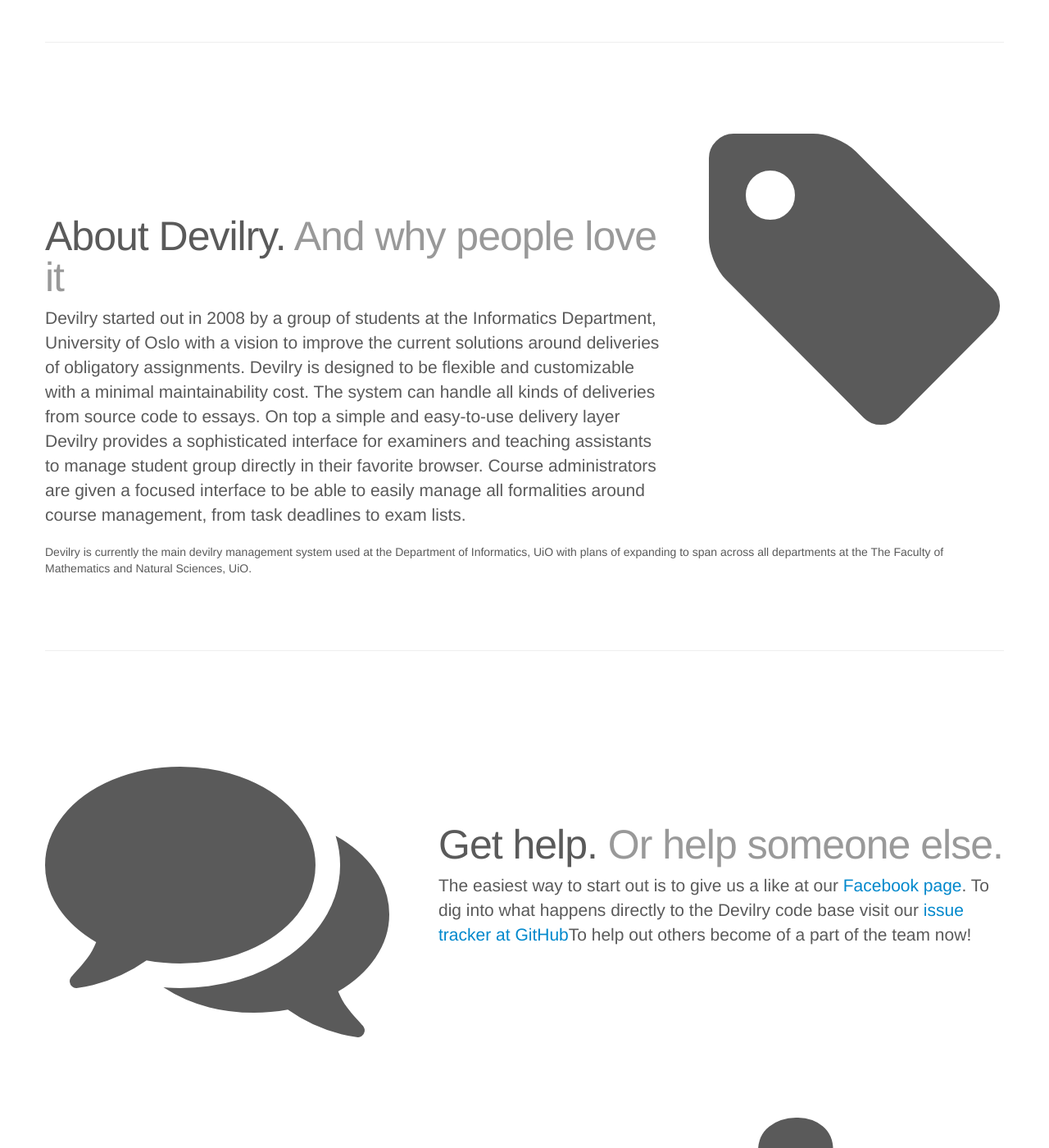
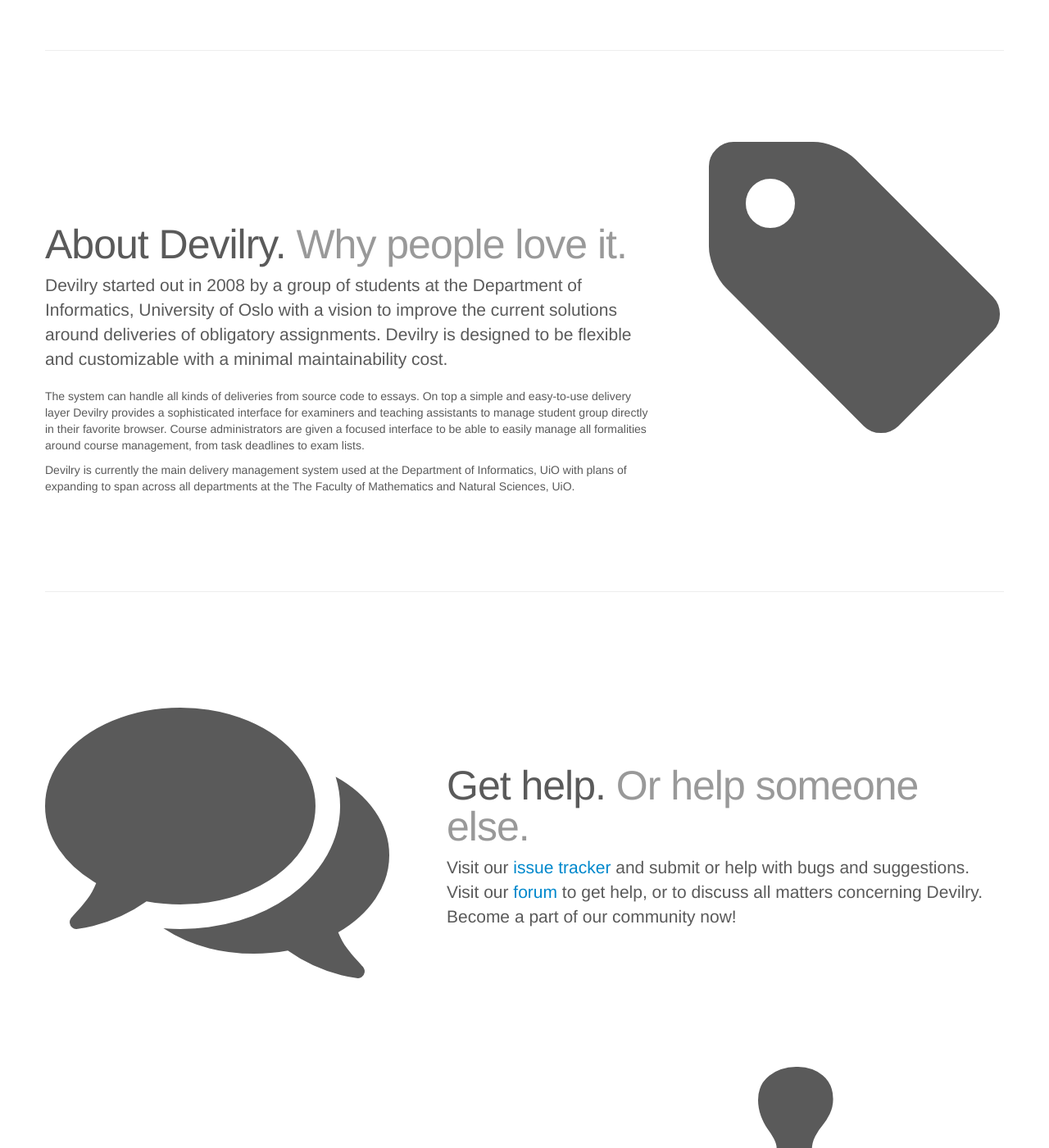
Before and after one commit to devilry/devilry.github.com, a Jekyll site: the page built from index.html, in a window 1280 px wide and 1400 px high, scrolled down 1467 px. Shown: the whole window at 82% size. Built offline with Jekyll 4.4.1, drawn with Linux system fonts in a browser that asks for light colours; some of the changed text lies outside the part shown.

Commit message:
Tuned text and styles (#432).

```diff
--- a/index.html
+++ b/index.html
@@ -1,6 +1,10 @@
 ---
 layout: base
 title: Devilry
+forumurl: https://groups.google.com/forum/#!forum/devilry-help
+forumnewtopicurl: https://groups.google.com/forum/#!newtopic/devilry-help
+issuetrackerurl: https://groups.google.com/forum/#!newtopic/devilry-help
+facebookurl: https://www.facebook.com/DevilryProsjektet
 ---
 
 <!-- NAVBAR
@@ -130,16 +134,27 @@
 
     <div class="featurette" id="social">
         <div class="featurette-graphics">
-            <div class="fb-like-box" data-href="https://www.facebook.com/DevilryProsjektet" data-width="300" data-height="400" data-show-faces="true" data-stream="false" data-show-border="false" data-header="false"></div>
+            <div class="fb-like-box stacked-box" data-href="{{ page.facebookurl }}" data-width="300" data-height="320" data-show-faces="true" data-stream="false" data-show-border="true" data-header="false"></div>
+            <a class="stacked-box btn btn-success btn-large" href="https://github.com/devilry/devilry-django/issues/new">
+                <i class="icon-github"></i>
+                Submit an issue
+                <small>improvements, new features or bugs</small>
+            </a>
+            <a class="stacked-box btn btn-success btn-large" href="https://groups.google.com/forum/#!newtopic/devilry-help">
+                <i class="icon-edit"></i>
+                Create a forum topic
+                <small>discuss all matters concerning Devilry</small>
+            </a>
         </div>
 
         <h2>Get involved. <span class="muted">Join a open and friendly community.</span></h2>
         <p class="lead">
             Join us
-            on <a href="https://www.facebook.com/DevilryProsjektet">Facebook</a>. We
+            on <a href="{{ page.facebookurl }}">Facebook</a>. We
             appreciate comments and guiding input from the community.
-            Suggest improvements and report bugs through our <a href="https://github.com/devilry/devilry-django/issues?state=open">issue
-            tracker at GitHub.</a>
+            Suggest improvements and report bugs through our
+            <a href="{{ page.issuetrackerurl }}">issue tracker</a>,
+            or discuss broader topics in our <a href="{{ page.forumurl }}">Forum</a>.
         </p>
         <p>
           There are many ways to contribute to the
@@ -153,8 +168,6 @@
             tasks for students, teachers and administrators. No
             contribution is considered to small.
         </p>
-        <p><a class="btn btn-info"
-        href="https://github.com/devilry/devilry-django/issues/new">Give Feedback</a></p>
     </div>
 
     <hr class="featurette-divider" id="about">
@@ -162,32 +175,45 @@
     <div class="featurette" id="">
         <div class="featurette-graphics">
             <!--<img alt="Devilry logo" src="devilrylogo-large.png"/>-->
-            <i class="icon-tag marketing-huge-icon"></i>
+            <i class="icon-tag featurette-huge-icon"></i>
         </div>
-        <h2>About Devilry. <span class="muted">And why people love it</span></h2>
+        <h2>About Devilry. <span class="muted">Why people love it.</span></h2>
 
- <p class="lead">Devilry started out in 2008 by a group of students at the Informatics Department, University of Oslo with a vision to improve the current solutions around deliveries of obligatory assignments. Devilry is designed to be flexible and customizable with a minimal maintainability cost. The system can handle all kinds of deliveries from source code to essays. On top a simple and easy-to-use delivery layer Devilry provides a sophisticated interface for examiners and teaching assistants to manage student group directly in their favorite browser. Course administrators are given a focused interface to be able to easily manage all formalities around course management, from task deadlines to exam lists. </p>
-<p>
- Devilry is currently the main devilry management system used at the Department of Informatics, UiO with plans of expanding to span across all departments at the The Faculty of Mathematics and Natural Sciences, UiO.</p>
+        <p class="lead">Devilry started out in 2008 by a group of students at
+        the Department of Informatics, University of Oslo with a vision to improve
+        the current solutions around deliveries of obligatory assignments.
+        Devilry is designed to be flexible and customizable with a minimal
+        maintainability cost.
+        </p>
+        <p>The system can handle all kinds of deliveries
+        from source code to essays. On top a simple and easy-to-use delivery
+        layer Devilry provides a sophisticated interface for examiners and
+        teaching assistants to manage student group directly in their favorite
+        browser. Course administrators are given a focused interface to be able
+        to easily manage all formalities around course management, from task
+        deadlines to exam lists.</p>
+        <p>Devilry is currently the main delivery management system used at the
+        Department of Informatics, UiO with plans of expanding to span across
+        all departments at the The Faculty of Mathematics and Natural Sciences,
+        UiO.</p>
     </div>
 
     <hr class="featurette-divider">
 
     <div class="featurette" id="help">
-      <div class="featurette-graphics-left">
-        <!--<img alt="Devilry logo" src="devilrylogo-large.png"/>-->
-        <i class="icon-comments marketing-huge-icon"></i>
-      </div>
+        <div class="featurette-graphics featurette-graphics-left">
+            <i class="icon-comments featurette-huge-icon"></i>
+        </div>
       <h2>Get help. <span class="muted">Or help someone else.</span></h2>
 
 
       <p class="lead">
-        The easiest way to start out is to give us a like at our
-        <a href="https://www.facebook.com/DevilryProsjektet">Facebook page</a>. To dig into what happens directly to the
-        Devilry code base visit
-        our <a href="https://github.com/devilry/devilry-django/issues?state=open">issue
-        tracker at GitHub</a>To help
-        out others become of a part of the team now!
+          <!--The easiest way to start out is to give us a like at our-->
+          <!--<a href="{{ page.facebookurl }}">Facebook page</a>.-->
+          Visit our <a href="{{ page.issuetrackerurl }}">issue tracker</a>
+          and submit or help with bugs and suggestions. Visit our
+          <a href="{{ page.forumurl }}">forum</a> to get help, or to discuss
+          all matters concerning Devilry. Become a part of our community now!
       </p>
 
     </div>
@@ -195,33 +221,23 @@
     <div class="featurette" id="developer">
         <div class="featurette-graphics">
             <!--<img alt="Devilry logo" src="devilrylogo-large.png"/>-->
-            <i class="icon-puzzle-piece marketing-huge-icon"></i>
+            <i class="icon-puzzle-piece featurette-huge-icon"></i>
         </div>
         <h2>Develop Devilry. <span class="muted">We will help you get started.</span></h2>
         <p class="lead">
-
-          Developers can clone our repository
-          at <a href="https://github.com/devilry/devilry-django">GitHub</a>
-          and start right
-          away. The <a href="http://devilry.readthedocs.org/en/latest/">Devilry
-          Devoloper Documentation</a> will guide you in the right
-          direction. Feel free to consult
-          the <a href="https://groups.google.com/forum/#!forum/devilry-help">Devilry Help Questions and Answers</a> forum for further help on every matters concerning Devilry.
-</p>
-        <p>The Devilry source code is available at our repository under the BSD license, which is an open source license.</p>
-        <p><a href="https://github.com/devilry/devilry-django/wiki/Developer">Developer Wiki</a></p>
+            Developers can clone <a href="https://github.com/devilry/devilry-django">our repository</a>
+            at GitHub and start right away. The
+            <a href="http://devilry.readthedocs.org/en/latest/">Devilry Devoloper Documentation</a>
+            will guide you in the right direction. Feel free to consult
+            the <a href="https://groups.google.com/forum/#!forum/devilry-help">Devilry Help Questions and Answers</a> forum for further help on all matters concerning Devilry.
+        </p>
+        <p>The Devilry source code is released with the the <a href="https://github.com/devilry/devilry-django/blob/master/LICENSE">BSD license</a>, which is an open source license.</p>
     </div>
 
     <hr class="featurette-divider">
 
     <!-- /END THE FEATURETTES -->
 
-
-    <!-- FOOTER -->
-    <footer>
-    <p class="pull-right"><a href="#">Back to top</a></p>
-    <p>&copy; 2013 Company, Inc. &middot; <a href="#">Privacy</a> &middot; <a href="#">Terms</a></p>
-    </footer>
 
 </div><!-- /.container -->
 
--- a/less/featurette.less
+++ b/less/featurette.less
@@ -1,22 +1,41 @@
+@featuretteMarginSides: 70px;
+@featuretteMarginTop: 120px;
+
 
 .featurette-divider {
   margin: 80px 0; /* Space out the Bootstrap <hr> more */
 }
 .featurette {
-    padding-top: 120px; /* Vertically center images part 1: add padding above and below text. */
+    padding-top: @featuretteMarginTop; /* Vertically center images part 1: add padding above and below text. */
     overflow: hidden; /* Vertically center images part 2: clear their floats. */
     .featurette-graphics {
         float: right;
-        margin: -120px 0 60px 60px;
-        i {
+        margin: -@featuretteMarginTop 0 @featuretteMarginSides @featuretteMarginSides;
+        i.featurette-huge-icon {
             font-size: 420px;
         }
-    }
-.featurette-graphics-left {
-        float: left;
-        margin: -120px 60px 60px 0;
-        i {
-            font-size: 420px;
+        .stacked-box {
+            margin-bottom: 10px;
+            &.btn {
+                position: relative;
+                i {
+                    position: absolute;
+                    top: 8px;
+                    left: 12px;
+                    font-size: 45px;
+                }
+                padding-left: 70px;
+                text-align: left;
+                display: block;
+                small {
+                    display: block;
+                    font-size: @baseFontSize - 4px;
+                }
+            }
+        }
+        &.featurette-graphics-left {
+            float: left;
+            margin: -@featuretteMarginTop @featuretteMarginSides @featuretteMarginSides 0;
         }
     }
     h2 {
```
